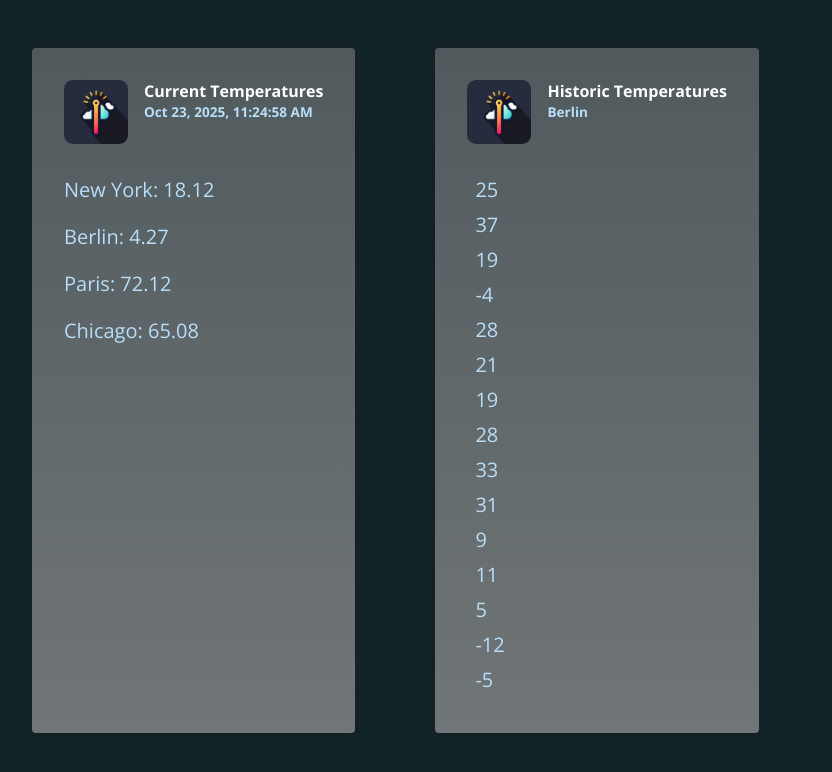
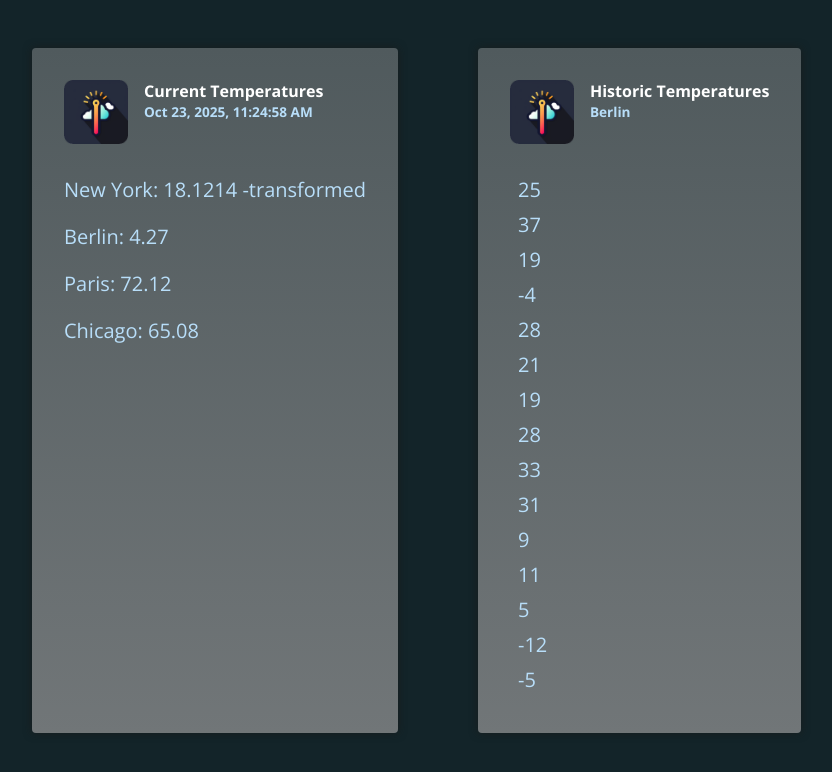
Before and after one commit to RichBurman/pipes-deep-dive, an Angular app: page / in a window 1280 px wide. Shown: the top 772 px of the page, without its empty margins (168-1000 px from the left). Built offline with nearby package versions, Linux system fonts and the light colour scheme.

Commit message:
Add TemperaturePipe implementation to transform temperature values

```diff
--- a/src/app/app.component.html
+++ b/src/app/app.component.html
@@ -7,7 +7,7 @@
         <p>{{ currentDate | date: 'medium'  }}</p>
       </div>
     </header>
-    <p>New York: {{ currentTemperatures.newYork | number: '1.1-2' }}</p>
+    <p>New York: {{ currentTemperatures.newYork | temp }}</p>
     <p>Berlin: {{ currentTemperatures.berlin | number: '1.1-2'  }}</p>
     <p>Paris: {{ currentTemperatures.paris | number: '1.1-2' }}</p>
     <p>Chicago: {{ currentTemperatures.chicago | number: '1.1-2' }}</p>
--- a/src/app/app.component.ts
+++ b/src/app/app.component.ts
@@ -1,11 +1,12 @@
 import { DatePipe, DecimalPipe } from '@angular/common';
 import { Component } from '@angular/core';
+import { TemperaturePipe } from "./temperature.pipe";
 
 @Component({
   selector: 'app-root',
   standalone: true,
   templateUrl: './app.component.html',
-  imports: [DatePipe, DecimalPipe]
+  imports: [DatePipe, DecimalPipe, TemperaturePipe]
 })
 export class AppComponent {
   currentDate = new Date();
--- /dev/null
+++ b/src/app/temperature.pipe.ts
@@ -0,0 +1,11 @@
+import { Pipe, PipeTransform } from "@angular/core";
+
+@Pipe({
+    name: 'temp',
+    standalone: true,
+})
+export class TemperaturePipe implements PipeTransform {
+    transform(value: any, ...args:any[]) {
+        return value + ' -transformed';
+    }
+}
```
